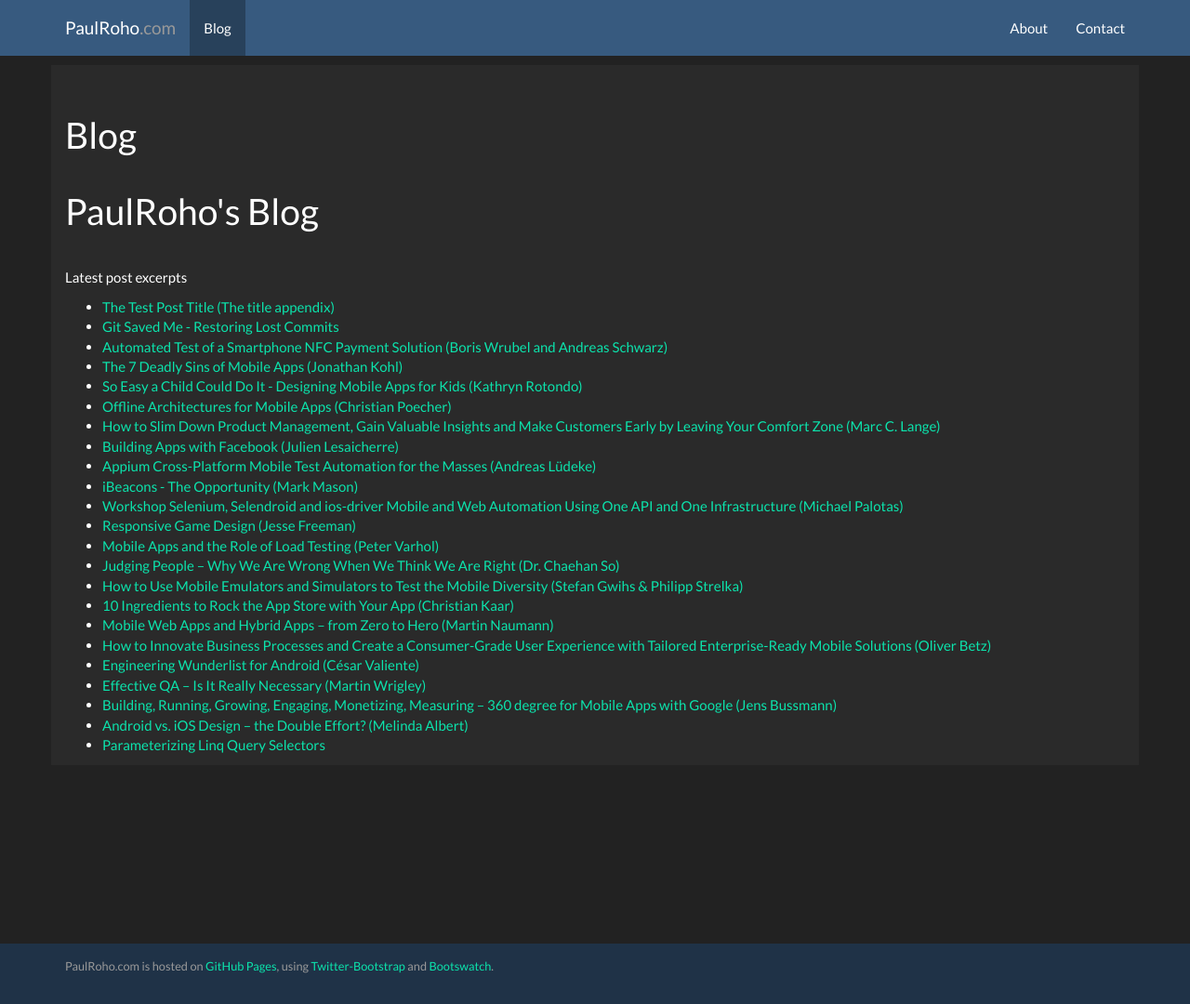
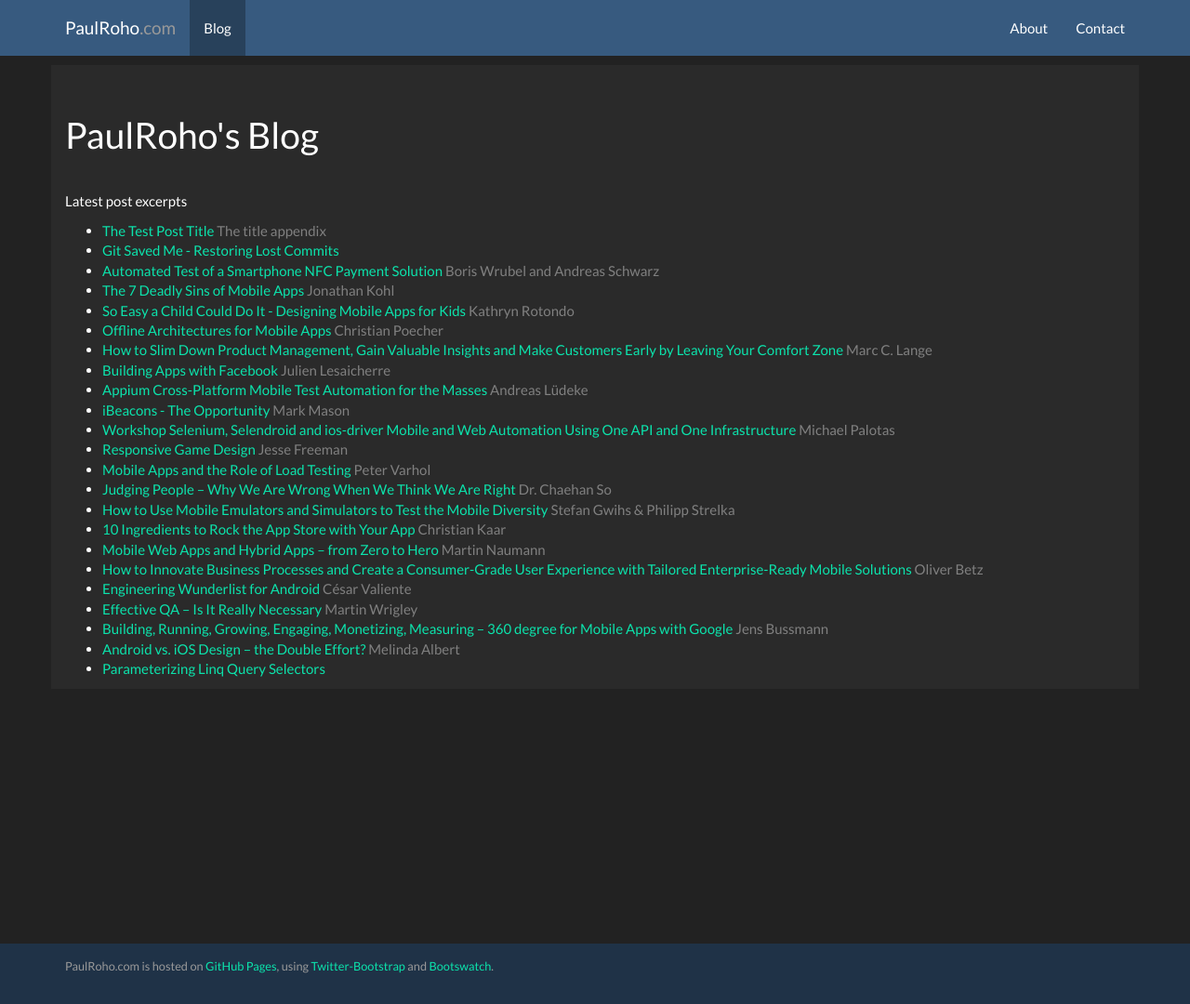
Before and after one commit to paulroho/paulroho.github.io, a Jekyll site: the page built from blog/index.html, in a window 1280 px wide and 1080 px high. Shown: the whole window at 93% size. Built offline with Jekyll 4.4.1, drawn with Linux system fonts in a browser that asks for light colours; nearby versions of some CDN libraries.

Commit message:
blogindex: dim title appendix

```diff
--- a/blog/index.html
+++ b/blog/index.html
@@ -1,14 +1,18 @@
 ---
 layout: blog
-title: Blog
+title: PaulRoho's Blog
+extrastylesheet: blogindex.css
 ---
-	  <h1>PaulRoho's Blog</h1>
 	  <p>Latest post excerpts</p>
 	<ul>
 	  {% for post in site.posts %}
 		{% unless post.layout == 'blogdraft' %}
 			<li>
-			  <a href="{{ post.url }}">{{ post.title }}{% if post.titleappendix %} ({{ post.titleappendix }}){% endif %}</a>
+			  <a href="{{ post.url }}">{{ post.title }}
+            {% if post.titleappendix %}
+            <span class="title-appendix">{{ post.titleappendix }}</span>
+            {% endif %}
+           </a>
 			</li>
 		{% endunless %}
 	  {% endfor %}
--- /dev/null
+++ b/stylesheets/blogindex.css
@@ -0,0 +1,3 @@
+.title-appendix {
+   color: gray;
+}
```
